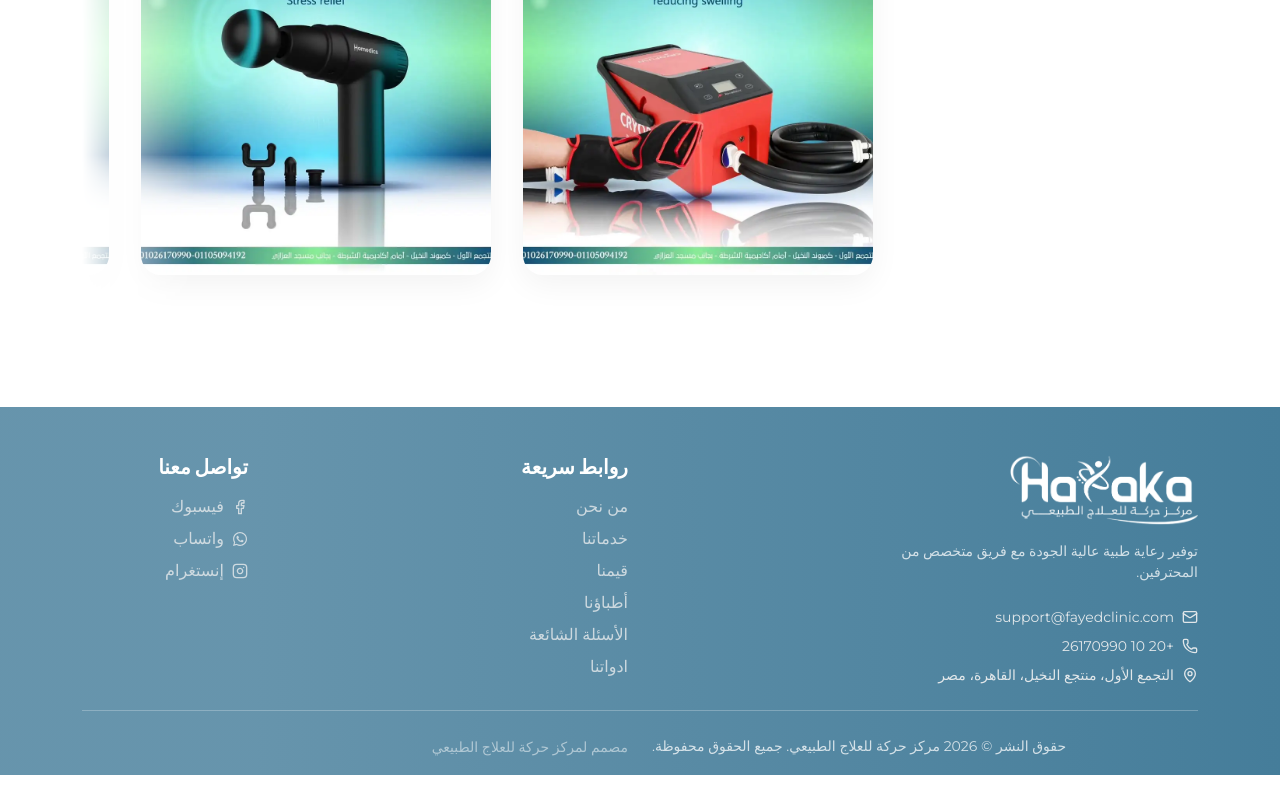
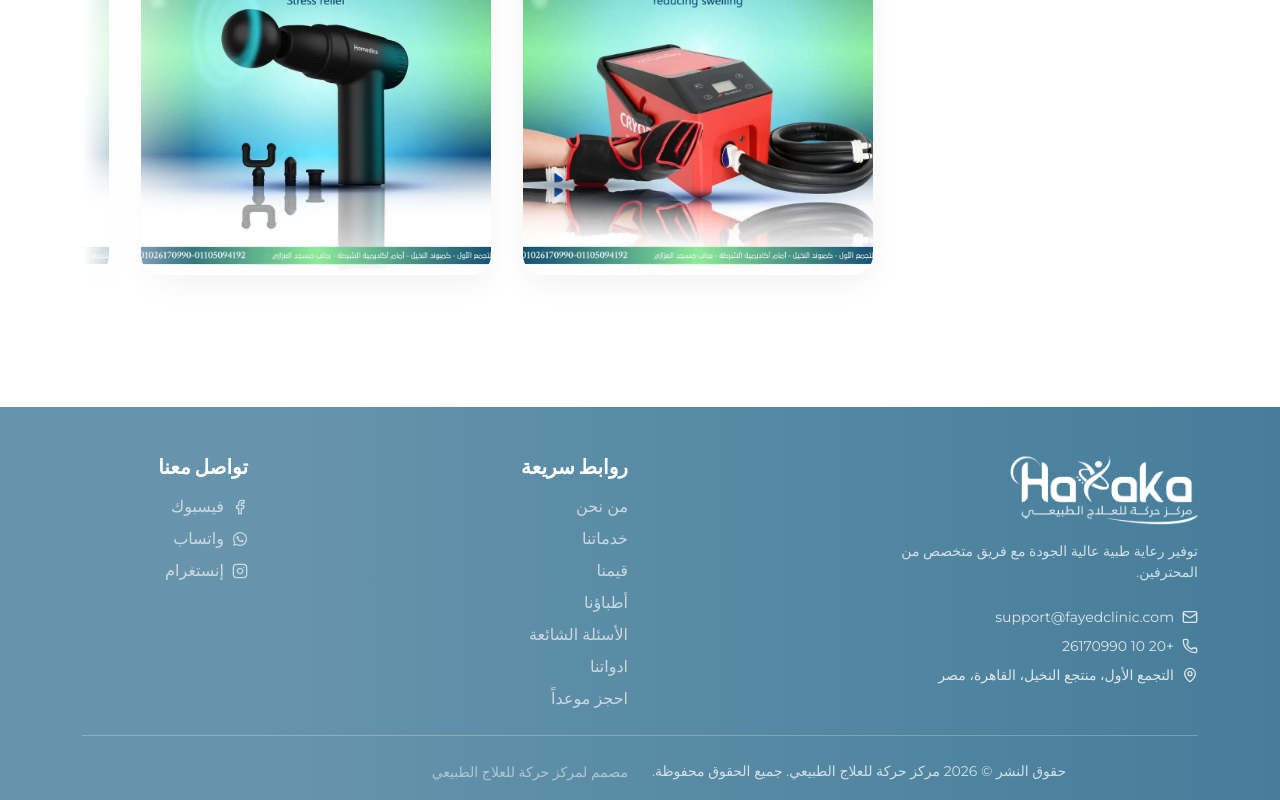
Before and after one commit to Vkrvm/Dr.Fayed-Clinic, a Next.js app: page /ar in a window 1280 px wide. Shown: the part 5265-6065 px from the top of the page. Before the commit the page ends 6040 px from the top, so only its background shows below. Built offline with nearby package versions, Linux system fonts and the light colour scheme; no server answers; the database is empty.

Commit message:
feat: Add 'Make an Appointment' link to footer quick links

```diff
--- a/src/components/layout/Footer.tsx
+++ b/src/components/layout/Footer.tsx
@@ -70,6 +70,7 @@ export default function Footer() {
                             <li><a href="/#doctors" className={styles.linkItem} onClick={(e) => handleSectionClick(e, 'doctors')}>{tNav('doctors')}</a></li>
                             <li><a href="/#faq" className={styles.linkItem} onClick={(e) => handleSectionClick(e, 'faq')}>{tNav('faq')}</a></li>
                             <li><a href="/#tools" className={styles.linkItem} onClick={(e) => handleSectionClick(e, 'tools')}>{tNav('tools')}</a></li>
+                            <li><Link href="/appointment" className={styles.linkItem}>{tNav('appointment')}</Link></li>
                         </ul>
                     </div>
 
```
